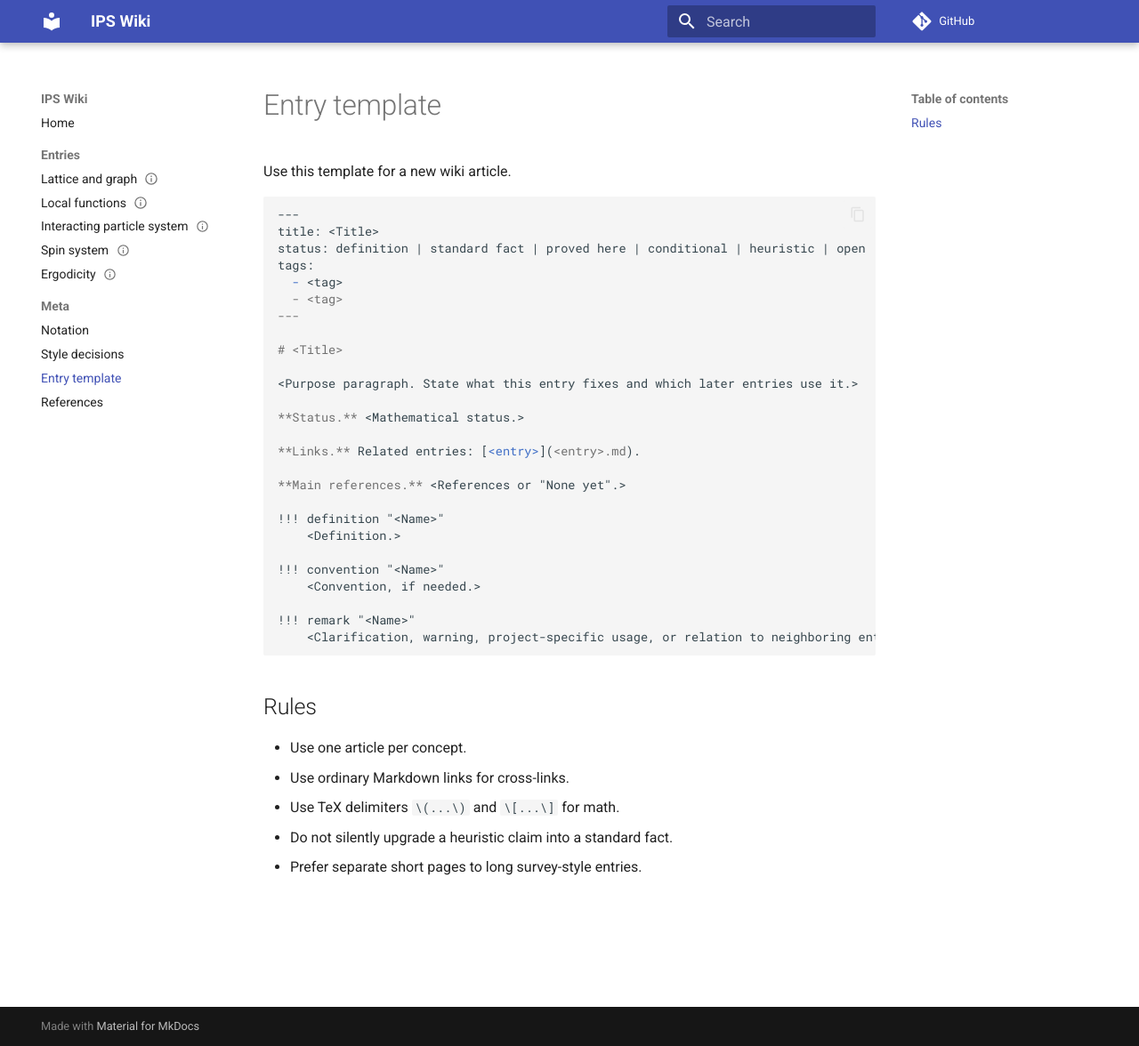
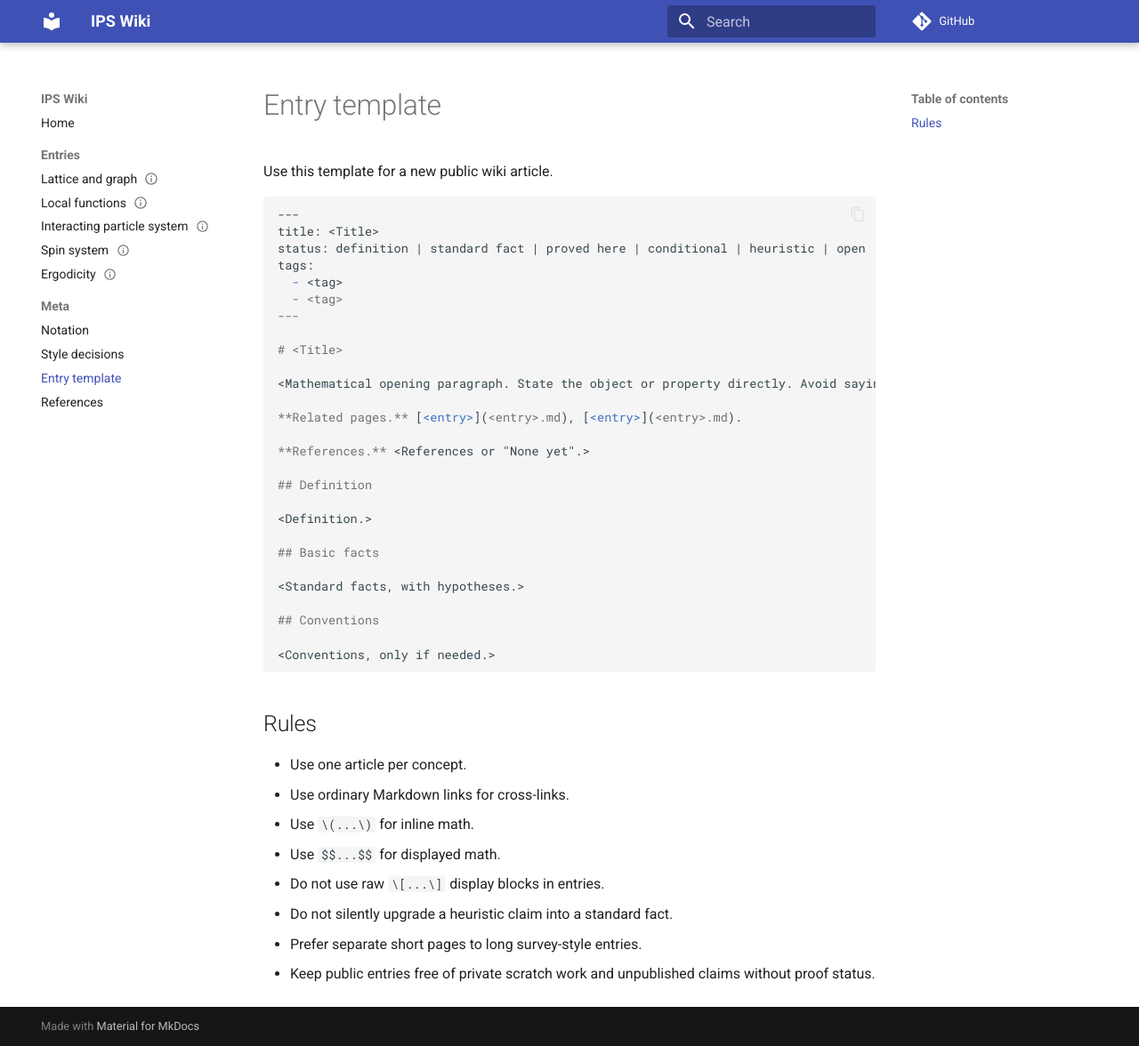
Before and after one commit to maciejgluchowski86-beep/ips-wiki, an MkDocs documentation site: the page built from docs/meta/entry-template.md, in a window 1280 px wide and 1176 px high. Shown: the whole window at 89% size. Built offline with MkDocs 1.6.1 and Material for MkDocs 9.7.7, drawn with Linux system fonts in a browser that asks for light colours; comment, search, counter and statistics services are not loaded.

Commit message:
Update entry template for public article style

````diff
--- a/docs/meta/entry-template.md
+++ b/docs/meta/entry-template.md
@@ -4,7 +4,7 @@ title: Entry template
 
 # Entry template
 
-Use this template for a new wiki article.
+Use this template for a new public wiki article.
 
 ```markdown
 ---
@@ -17,28 +17,32 @@ tags:
 
 # <Title>
 
-<Purpose paragraph. State what this entry fixes and which later entries use it.>
+<Mathematical opening paragraph. State the object or property directly. Avoid saying what the page does for the wiki.>
 
-**Status.** <Mathematical status.>
+**Related pages.** [<entry>](<entry>.md), [<entry>](<entry>.md).
 
-**Links.** Related entries: [<entry>](<entry>.md).
+**References.** <References or "None yet".>
 
-**Main references.** <References or "None yet".>
+## Definition
 
-!!! definition "<Name>"
-    <Definition.>
+<Definition.>
 
-!!! convention "<Name>"
-    <Convention, if needed.>
+## Basic facts
 
-!!! remark "<Name>"
-    <Clarification, warning, project-specific usage, or relation to neighboring entries.>
+<Standard facts, with hypotheses.>
+
+## Conventions
+
+<Conventions, only if needed.>
 ```
 
 ## Rules
 
 - Use one article per concept.
 - Use ordinary Markdown links for cross-links.
-- Use TeX delimiters `\(...\)` and `\[...\]` for math.
+- Use `\(...\)` for inline math.
+- Use `$$...$$` for displayed math.
+- Do not use raw `\[...\]` display blocks in entries.
 - Do not silently upgrade a heuristic claim into a standard fact.
 - Prefer separate short pages to long survey-style entries.
+- Keep public entries free of private scratch work and unpublished claims without proof status.
````
